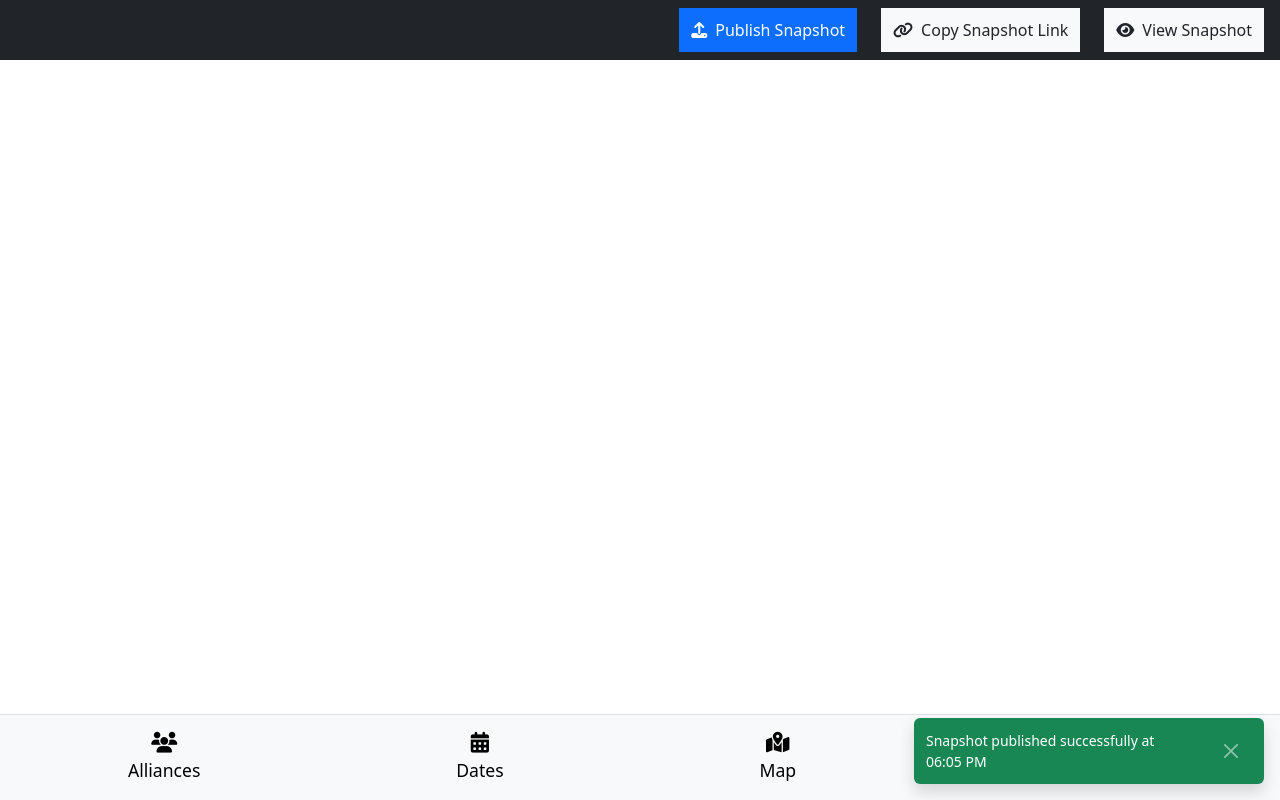
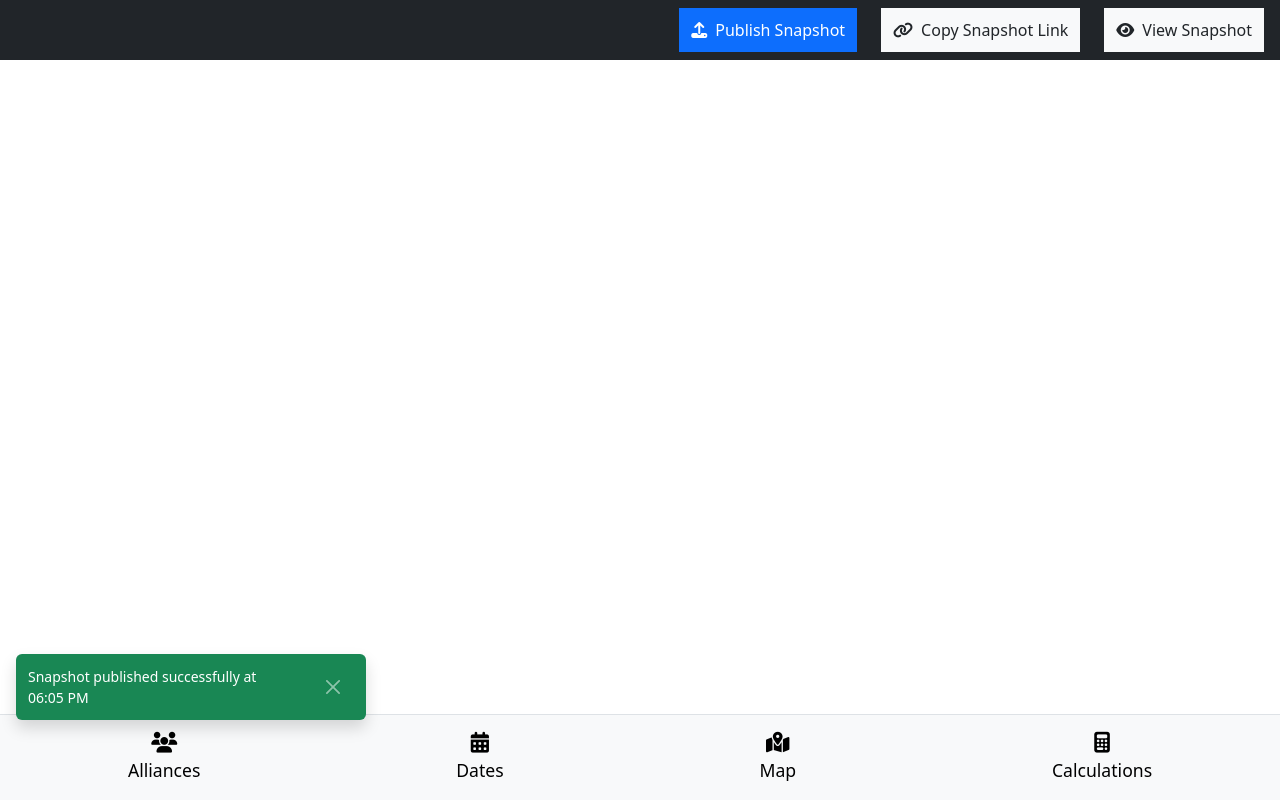
Before and after one commit to kevinkidwell/738-s5-map, a React (Vite) app: page /public/map in a window 1280 px wide. Both pictures are taken after a click on the button "Publish Snapshot". Built offline with nearby package versions, Linux system fonts and the light colour scheme.

Commit message:
Update Toast.tsx

```diff
--- a/src/components/Toast.tsx
+++ b/src/components/Toast.tsx
@@ -9,20 +9,19 @@ interface ToastProps {
 }
 
 const Toast: React.FC<ToastProps> = ({ message, type, show, onClose }) => {
-  if (!show) return null;
-
   return (
     <div
-      className="toast-container position-fixed bottom-0 end-0 p-3"
-      style={{ zIndex: 1055 }}
+      className="toast-container position-fixed bottom-0 start-0 p-3"
+      style={{ zIndex: 1055, marginBottom: '4rem' }} // offset above tabs
     >
       <div
         className={classNames(
-          'toast show align-items-center text-white border-0',
+          'toast align-items-center border-0',
+          show ? 'show fade' : 'hide',
           {
-            'bg-success': type === 'success',
-            'bg-info': type === 'info',
-            'bg-warning': type === 'warning',
+            'bg-success text-white': type === 'success',
+            'bg-info text-white': type === 'info',
+            'bg-warning text-dark': type === 'warning',
           }
         )}
         role="alert"
```
